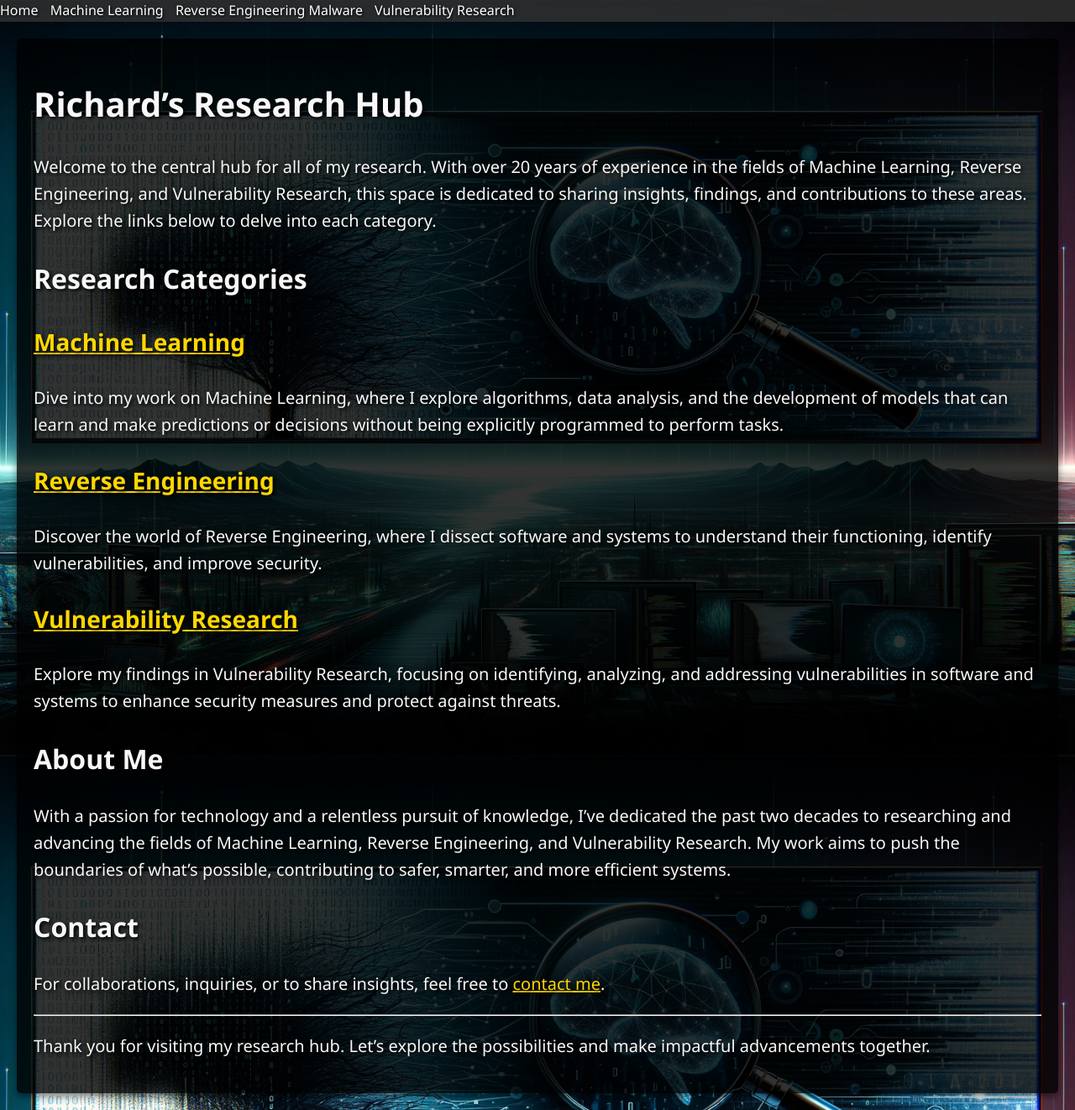
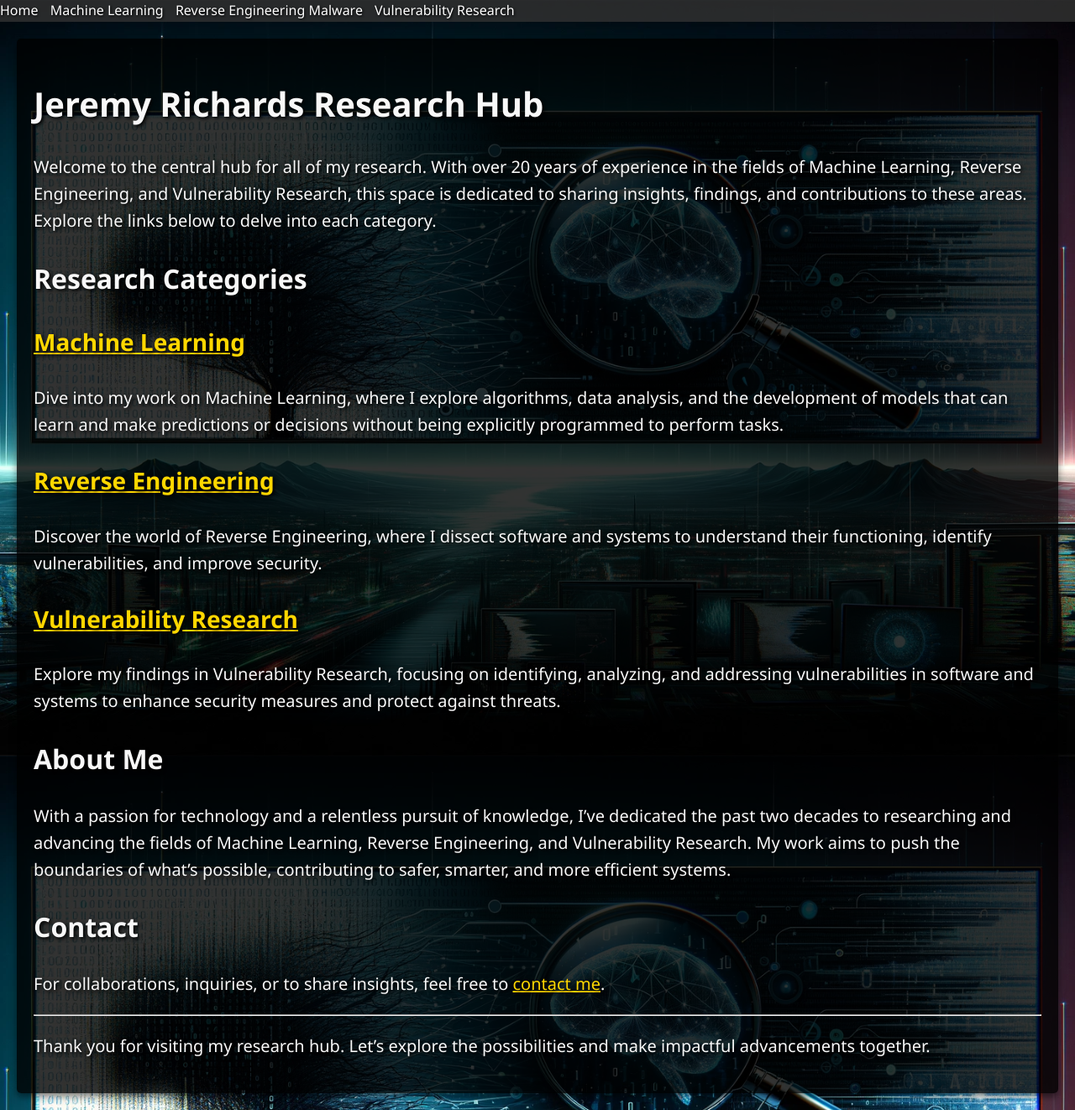
Before and after one commit to dyngnosis/dyngnosis.github.io, a Jekyll site: the page built from index.md, in a window 1280 px wide. Shown: the whole page at 84% size. Built offline with Jekyll 4.4.1, drawn with Linux system fonts in a browser that asks for light colours.

Commit message:
update readme content

```diff
--- a/index.md
+++ b/index.md
@@ -3,7 +3,7 @@ layout: base
 title: Home
 ---
 
-# Richard's Research Hub
+# Jeremy Richards Research Hub
 
 Welcome to the central hub for all of my research. With over 20 years of experience in the fields of Machine Learning, Reverse Engineering, and Vulnerability Research, this space is dedicated to sharing insights, findings, and contributions to these areas. Explore the links below to delve into each category.
 
```
